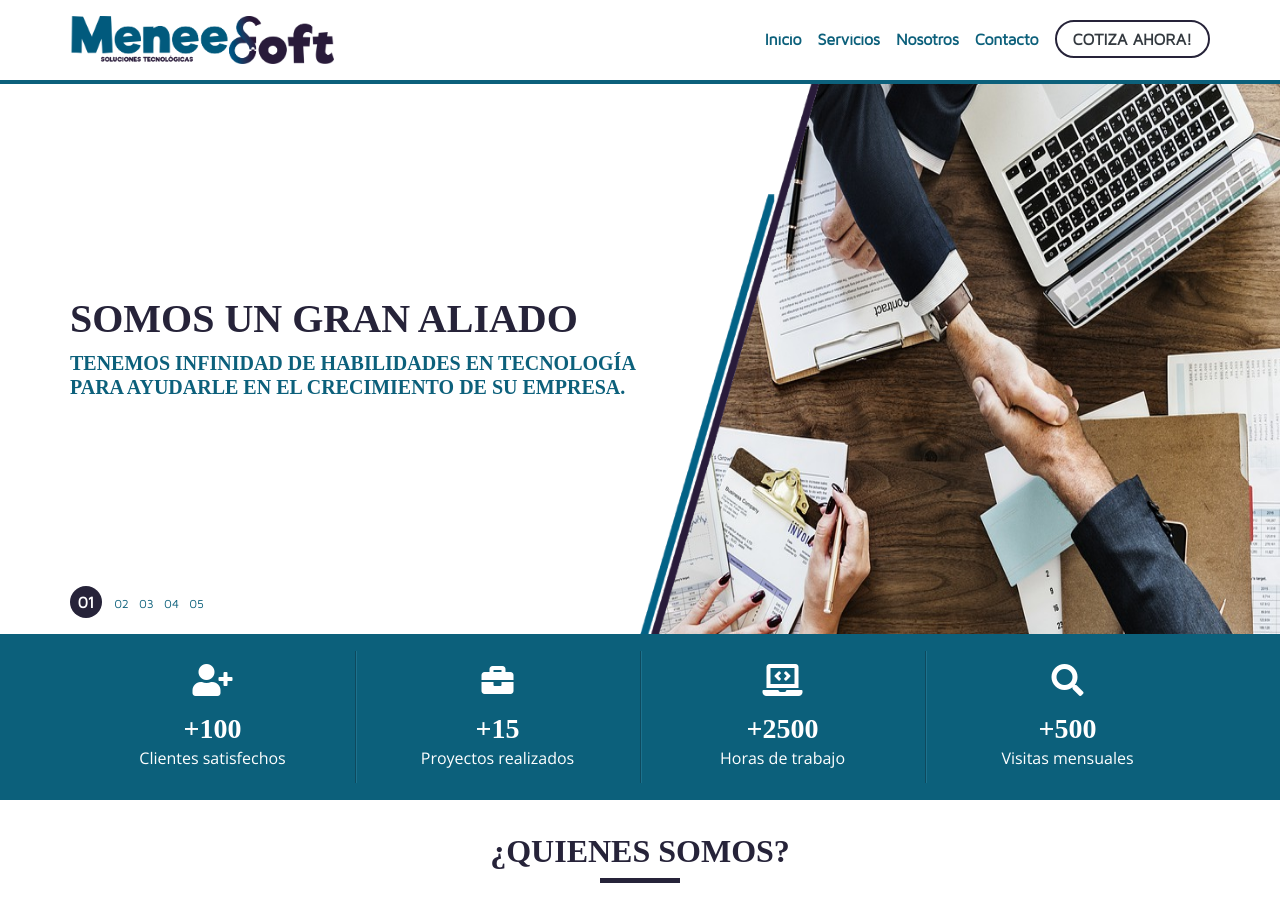
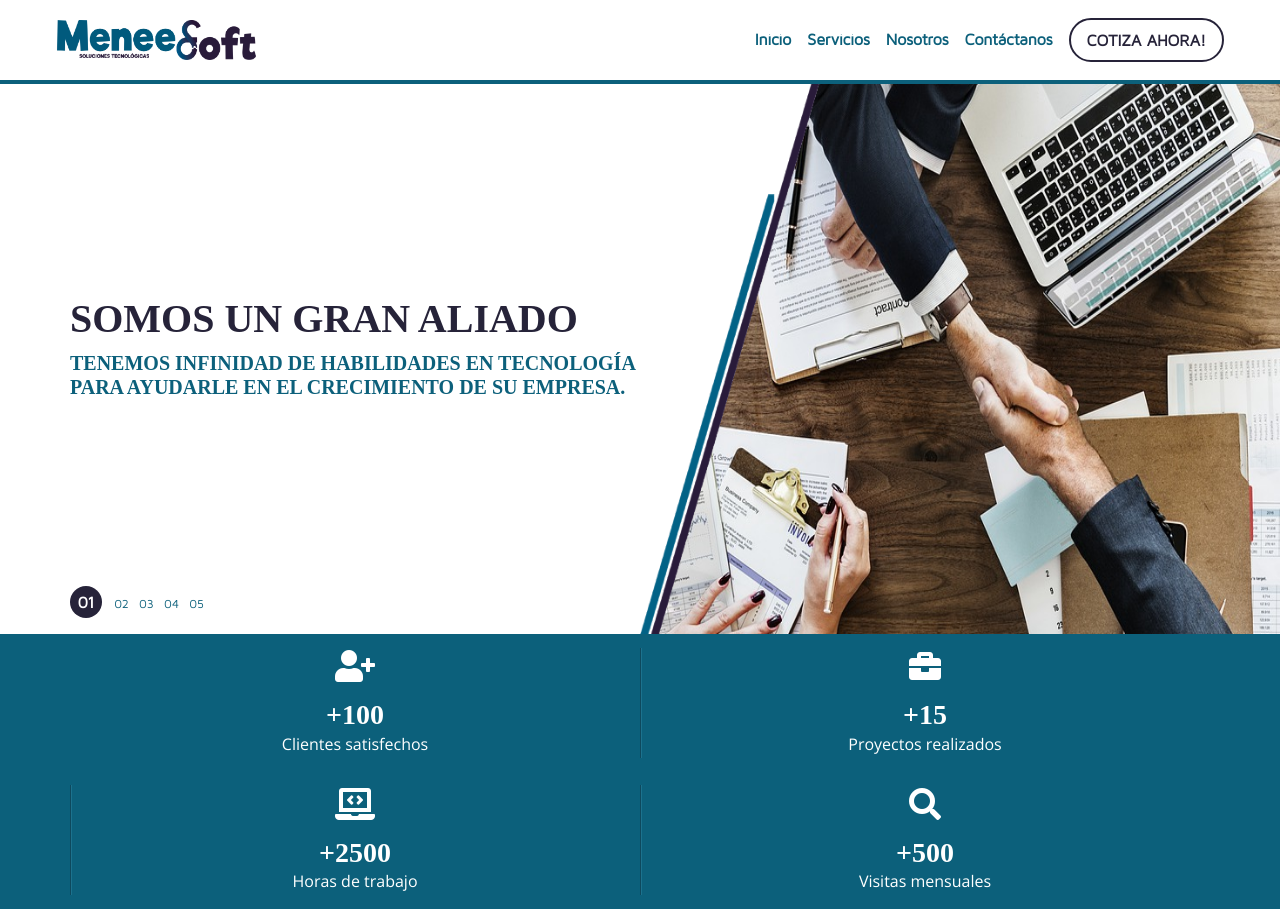
Before and after one commit to meneedsoft/meneedsoft, a plain HTML site: page index.html in a window 1280 px wide. Shown: the top 912 px of the page. Drawn offline with nearby package versions, Linux system fonts and the light colour scheme; a web font is replaced by a local one.

Commit message:
Adaptación de Menu adaptado a dispositivos moviles

```diff
--- a/css/styles.css
+++ b/css/styles.css
@@ -6,11 +6,16 @@
     src: url("../fonts/MavenPro-Regular.ttf");
 }
 
-*{
+* {
     box-sizing: border-box;
 }
 
-:root{
+.contenedor {
+    max-width: 1200px;
+    margin: 0 auto;
+}
+
+:root {
     --primary-color: #262339;
     --secondary-color: #0c607b;
 }
@@ -59,64 +64,141 @@ a:active {
     text-decoration: none;
 }
 
-hr{
+hr {
     border-color: #fff;
 }
 
-select{
+select {
     margin: 0;
 }
 
 /* ==============================================
                      HEADER
 =============================================== */
-header{
+.header {
+    position: relative;
+    width: 100%;
+    background-color: #fff;
+    z-index: 9999999;
+    border-bottom: .25em solid var(--secondary-color);
     box-sizing: border-box;
-    border-bottom: .25em solid var(--secondary-color);
 }
 
-
-header .container{
+.header .contenedor {
     position: relative;
     width: 100%;
     height: 80px;
-    padding: 1em 0;
+    padding: 1em;
     display: flex;
     justify-content: space-between;
     align-items: center;
     font-family: 'MavenPro-Regular', serif;
     font-weight: bold;
-
 }
 
-header a,
-header a .logo{
+.header a,
+.header a .logo {
     position: relative;
-    height: 100%;
+    width: 200px;
+    height: 40px;
 }
 
-header nav ul{
+/* Navbar Button */
+.header .btn-menu {
+    width: 25px;
+    height: 25px;
+    padding: 0;
+    margin: 0;
+    border: none;
+    background-color: transparent;
     display: flex;
-    flex-direction: row;
-    list-style: none;
-    margin-bottom: 0;
+    flex-direction: column;
+    justify-content: flex-end;
+    outline: none;
 }
 
-header nav ul li:not(:last-child){
-    margin-right: 1em;
+.header .btn-menu .btn-icon {
+    position: relative;
+    width: 25px;
+    height: 2px;
+    margin: 0;
+    padding: 0;
+    background: var(--secondary-color);
+    transition: .5s all ease-out;
+    border-radius: 5px;
 }
 
-header nav ul li div{
-    width: 0;
+.header .btn-menu .btn-icon:before,
+.header .btn-menu .btn-icon:after {
+    content: " ";
+    position: absolute;
     height: 2px;
-    background-color: var(--primary-color);
-    transition: all .5s ease;
+    left: 0;
+    border-radius: 5px;
+    background: var(--secondary-color);
+    transition: .5s all ease-in;
 }
 
-header nav ul li:hover div,
-header nav ul li:hover a{
+.header .btn-menu .btn-icon:before {
+    width: 10px;
+    bottom: 20px;
+}
+
+.header .btn-menu .btn-icon:after {
+    width: 18px;
+    bottom: 10px;
+}
+
+.header .btn-menu:hover .btn-icon,
+.header .btn-menu:hover .btn-icon:before,
+.header .btn-menu:hover .btn-icon:after {
+    width: 25px;
+    background: var(--primary-color);
+}
+/* Fin Navbar Button */
+
+header .menu {
+    position: fixed;
+    width: 250px;
+    height: 100%;
+    top: 80px;
+    right: -250px;
+    background-color: var(--secondary-color);
+    z-index: 999999;
+    box-shadow: 1px 1px 5px rgba(0, 0, 0, 0.5);
+    transition: .5s all ease;
+}
+
+header .menu ul {
+    list-style: none;
+    margin: 0;
+    padding: 1em;
+}
+
+header .menu ul li {
+    position: relative;
+    text-align: center;
+    padding: .5em 0;
+}
+
+header .menu ul li:not(:first-child)::after {
+    content: "";
+    position: absolute;
+    top: 0;
+    left: 0;
     width: 100%;
-    color: var(--primary-color);
+    border-top: 1px solid #0e495d;
+    border-bottom: 1px solid #1c728e;
+}
+
+header .menu ul li a {
+    color: #fff;
+}
+
+header .menu ul li .button-outline {
+    display: block;
+    margin: 1em auto !important;
+    border-color: #fff;
 }
 
 /* ==============================================
@@ -168,11 +250,11 @@ header nav ul li:hover a{
     margin-top: -50px;
 }
 
-.info-slideshow .content-info{
+.info-slideshow .content-info {
     width: 570px;
 }
 
-.item-description h5{
+.item-description h5 {
     color: var(--secondary-color);
 }
 
@@ -191,6 +273,7 @@ header nav ul li:hover a{
     bottom: 1em;
     z-index: 100000;
 }
+
 .controls ul {
     list-style: none;
     padding: 0;
@@ -224,21 +307,20 @@ header nav ul li:hover a{
 /* ==============================================
                       DATOS
 =============================================== */
-.datos-container{
+.datos-container {
     width: 100%;
-    height: 166px;
     background-color: var(--secondary-color);
 }
 
-.datos{
+.datos {
     width: 100%;
     height: 100%;
     display: grid;
-    grid-template-columns: repeat(4, 1fr);
+    grid-template-columns: repeat(2, 1fr);
     padding: 0;
 }
 
-.datos .item-datos{
+.datos .item-datos {
     position: relative;
     padding: 1em;
     color: #fff;
@@ -248,18 +330,18 @@ header nav ul li:hover a{
     align-items: center;
 }
 
-.datos .item-datos .icon{
+.datos .item-datos .icon {
     font-size: 2em;
     margin-bottom: .5em;
 }
 
 .datos .item-datos h3,
-.datos .item-datos p{
+.datos .item-datos p {
     color: #fff;
     margin: 0;
 }
 
-.datos .item-datos:not(:first-child):after{
+.datos .item-datos:not(:first-child):after {
     content: "";
     border-left: 1px solid #0e495d;
     border-right: 1px solid #1c728e;
@@ -272,23 +354,23 @@ header nav ul li:hover a{
 /* ==============================================
                       SECTIÓN
 =============================================== */
-.title-section{
+.title-section {
     margin: 1em 0 .25em 0;
     text-align: center;
 }
 
-.title-section.text-white{
+.title-section.text-white {
     color: #fff;
 }
 
-.line-title{
+.line-title {
     margin: 0 auto 2em auto;
     width: 5em;
     height: 5px;
     background-color: var(--primary-color);
 }
 
-.line-title-small{
+.line-title-small {
     margin: 0 auto;
     width: 3em;
     height: 3px;
@@ -296,74 +378,80 @@ header nav ul li:hover a{
 }
 
 .line-title.bg-white,
-.line-title-small.bg-white{
+.line-title-small.bg-white {
     background-color: #fff;
 }
 
 .section,
 .section-img,
 .section-servicios,
-.section-contacto{
+.section-contacto {
     position: relative;
     display: grid;
     grid-template-columns: repeat(2, 1fr);
     color: #666;
 }
 
-.section-left{
+.section-img .img-section img{
+    width: 100%;
+}
+
+.section-left {
     grid-template-columns: 60% 40%;
 }
 
-.section-right{
+.section-right {
     grid-template-columns: 40% 60%;
 }
 
-.section-servicios{
-    grid-template-columns: repeat(3, 1fr);
-    grid-gap: 2em;
+.section-servicios {
+    grid-template-columns: 1fr;
+    grid-gap: 0em;
+    padding: 1em;
 }
 
-.section-contacto{
+.section-contacto {
     grid-template-columns: 40% 60%;
     grid-gap: 2em;
     color: #fff;
 }
 
-.text-section{
+.text-section {
     display: flex;
     flex-direction: column;
     justify-content: center;
 }
 
-.section-servicios .card-servicios{
+.section-servicios .card-servicios {
     display: flex;
     flex-direction: column;
     justify-content: space-between;
     align-items: center;
     padding: 1em;
     border: 2px solid gainsboro;
+    margin-bottom: 1em;
 }
 
-.section-servicios .card-servicios:hover{
+.section-servicios .card-servicios:hover {
     border: 2px solid var(--secondary-color);
 }
 
-.card-servicios .img-card{
+.card-servicios .img-card {
     font-size: 3em;
     margin-bottom: 16px;
     color: var(--primary-color);
 }
 
-.list-valores{
+.list-valores {
     list-style: none;
     padding-left: 1em;
 }
 
-.list-valores li{
+.list-valores li {
     margin-bottom: .5em;
 }
 
-.list-valores .icon-valores{
+.list-valores .icon-valores {
     font-size: 1.5em;
     color: var(--secondary-color);
 }
@@ -374,18 +462,18 @@ header nav ul li:hover a{
 =============================================== */
 
 
-.background-contacto{
+.background-contacto {
     background-image: url(../img/background_contacto.jpg);
     background-size: cover;
     padding: 2em;
 }
 
-.info-item{
+.info-item {
     display: flex;
     margin-bottom: 2em;
 }
 
-.info-item .icon-info{
+.info-item .icon-info {
     width: 50px;
     height: 50px;
     margin-right: .5em;
@@ -393,7 +481,7 @@ header nav ul li:hover a{
     text-align: center;
 }
 
-.redes-sociales i{
+.redes-sociales i {
     width: 1.5em;
     height: 1.5em;
     border-radius: 50%;
@@ -404,21 +492,23 @@ header nav ul li:hover a{
     color: #fff;
 }
 
-.redes-sociales i.facebook:hover{
+.redes-sociales i.facebook:hover {
     background: #4267b2;
 }
-.redes-sociales i.instagram:hover{
-    background: linear-gradient(120deg,#575dc4, #ee4949);
+
+.redes-sociales i.instagram:hover {
+    background: linear-gradient(120deg, #575dc4, #ee4949);
 }
-.redes-sociales i.whatsapp:hover{
+
+.redes-sociales i.whatsapp:hover {
     background: #59c358;
 }
 
-.form-contacto{
+.form-contacto {
     text-align: center;
 }
 
-.form-contacto form .group-content{
+.form-contacto form .group-content {
     position: relative;
     display: grid;
     grid-template-columns: repeat(2, 1fr);
@@ -435,7 +525,7 @@ header nav ul li:hover a{
 
 .formcontent input,
 .formcontent select,
-.formcontent textarea{
+.formcontent textarea {
     width: 100% !important;
     padding: .5em;
     background-color: transparent !important;
@@ -446,7 +536,7 @@ header nav ul li:hover a{
     resize: none;
 }
 
-.formcontent select option{
+.formcontent select option {
     background-color: var(--secondary-color);
     background: var(--secondary-color);
 }
@@ -460,9 +550,9 @@ header nav ul li:hover a{
     transition: .5s;
 }
 
-.formcontent input:focus ~ label,
-.formcontent textarea:focus ~ label,
-.formcontent.active label{
+.formcontent input:focus~label,
+.formcontent textarea:focus~label,
+.formcontent.active label {
     top: -2em;
     left: .5em;
     font-size: 12px;
@@ -472,7 +562,7 @@ header nav ul li:hover a{
     padding: 0 .25em;
 }
 
-.form-contacto .btn-contacto{
+.form-contacto .btn-contacto {
     position: relative;
     border: none;
     border: 2px solid #fff;
@@ -484,7 +574,7 @@ header nav ul li:hover a{
     transition: .5s all ease;
 }
 
-.form-contacto .btn-contacto:hover{
+.form-contacto .btn-contacto:hover {
     background-color: #fff !important;
     color: var(--primary-color);
 }
@@ -493,7 +583,96 @@ header nav ul li:hover a{
                     FOOTER
 =============================================== */
 
-footer{
+footer {
     color: #fff;
     text-align: right;
 }
+
+/* ==============================================
+                  MEDIA QUERIES
+=============================================== */
+
+@media only screen and (min-width: 768px) {
+    .header .btn-menu {
+        display: none;
+    }
+
+    .header .menu {
+        position: relative;
+        width: auto;
+        height: auto;
+        top: 0;
+        right: 0;
+        background-color: transparent;
+        box-shadow: none;
+    }
+
+    .header .menu ul {
+        display: flex;
+        flex-direction: row;
+        align-items: center;
+        list-style: none;
+        margin-bottom: 0;
+        padding: 0;
+    }
+
+    .header .menu ul li .button-outline {
+        display: block;
+        margin: 0 !important;
+        width: auto;
+        height: 100%;
+        border-color: var(--primary-color);
+        color: var(--primary-color);
+    }
+
+    .header .menu ul li .button-outline:hover {
+        color: #fff;
+    }
+
+    header nav ul li:not(:last-child) {
+        margin-right: 1em;
+    }
+
+    header .menu ul li:not(:first-child)::after {
+        content: "";
+        border-top: 0;
+        border-bottom: 0;
+    }
+
+    header .menu ul li a {
+        color: var(--secondary-color);
+    }
+
+    header nav ul li div {
+        width: 0;
+        height: 2px;
+        background-color: var(--primary-color);
+        transition: all .5s ease;
+    }
+
+    header nav ul li:hover div,
+    header nav ul li:hover a {
+        width: 100%;
+        color: var(--primary-color);
+    }
+
+
+
+    .section-servicios {
+        grid-template-columns: repeat(3, 1fr);
+        grid-gap: 2em;
+        width: 100% !important;
+    }
+}
+
+@media only screen and (min-width: 1024px) {
+    header .container {
+        padding: 1em 0;
+    }
+
+    header a,
+    header a .logo {
+        position: relative;
+        height: 100%;
+    }
+}
--- a/index.html
+++ b/index.html
@@ -7,9 +7,9 @@
     <meta http-equiv="X-UA-Compatible" content="ie=edge">
     <meta name="description" content="Desarrollo de aplicaciones web, aplicaciones moviles y soporte técnico en Santiago de Cali y Popayán"/>
     <meta name="keywords" content="meneedsoft, desarrollo, web, soporte, servicio, sistemas, información, movil, técnico, cali, popayan"/>
-    <meta name=”robots” content="Index, Follow">
+    <meta name="robots" content="Index, Follow">
     <meta name="copyright" content="Meneedsoft"/>
-    <meta name=”author” content="Daniel Eduardo Hoyos Silva">
+    <meta name="author" content="Daniel Eduardo Hoyos Silva">
 
     <meta property="og:site_name" content="Meneedsoft | Soluciones Tecnológicas">
     <meta property="og:type" content="website">
@@ -40,12 +40,19 @@
 </head>
 
 <body>
-    <header>
-        <div class="container">
+    <header class="header">
+        <div class="contenedor">
             <a href="http://www.meneedsoft.com">
                 <img class="logo" src="./img/Logo meneedsoft.png" alt="Meneedsoft" />
             </a>
-            <nav>
+
+            <!-- Menú Smarphones -->
+            <button type="button" class="btn-menu" data-menu-state='off'>
+                <span class="btn-icon"></span>
+            </button>
+
+            <!-- Menú -->
+            <nav class="menu">
                 <ul>
                     <li>
                         <a href="http://www.meneedsoft.com">Inicio</a>
@@ -60,7 +67,7 @@
                         <div class="line"></div>
                     </li>
                     <li>
-                        <a href="#contacto">Contacto</a>
+                        <a href="#contacto">Contáctanos</a>
                         <div class="line"></div>
                     </li>
                     <li>
@@ -226,7 +233,7 @@
     </div>
 
     <section>
-        <div class="container" id="nosotros">
+        <div class="contenedor" id="nosotros">
             <h2 class="title-section" >¿Quienes Somos?</h2>
             <div class="line-title"></div>
 
@@ -274,7 +281,7 @@
             </div>
         </div>
 
-         <div class="container" id="servicios">
+         <div class="contenedor" id="servicios">
             <h2 class="title-section">Servicios</h2>
             <div class="line-title"></div>
 
@@ -393,7 +400,7 @@
     </section>
 
     <section class="background-contacto">
-        <div class="container" id="contacto">
+        <div class="contenedor" id="contacto">
             <h2 class="title-section text-white">Contáctanos</h2>
             <div class="line-title bg-white"></div>
 
--- a/js/main.js
+++ b/js/main.js
@@ -17,8 +17,7 @@ if(inputforms){
 }
 /* Fin Campos de Formulario */
 
-
-/* Firebase */
+/* Integración Firebase */
 const form = document.getElementById('contactForm');
 
 if(form){
@@ -64,4 +63,28 @@ function saveContactForm(data) {
             error.classList.add("d-block")
         });
 };
-/* Fin Firebase */
+/* Fin Integración Firebase */
+
+/* Nav */
+const header    = document.querySelector('.header');
+const btnMenu   = document.querySelector('.btn-menu');
+const menu      = document.querySelector('.menu');
+
+btnMenu.addEventListener('click', function() {
+    if(this.dataset.menuState == 'off'){
+        menu.style.right = 0;
+        this.dataset.menuState = 'on';
+    }else{
+        menu.style.right = "-250px";
+        this.dataset.menuState = 'off';
+    }
+});
+
+window.addEventListener('scroll', function(){
+    if(window.pageYOffset > 0){
+        header.style.position = 'fixed';
+    }else{
+        header.style.position = 'relative';
+    }
+});
+/* Fin Nav */
```
